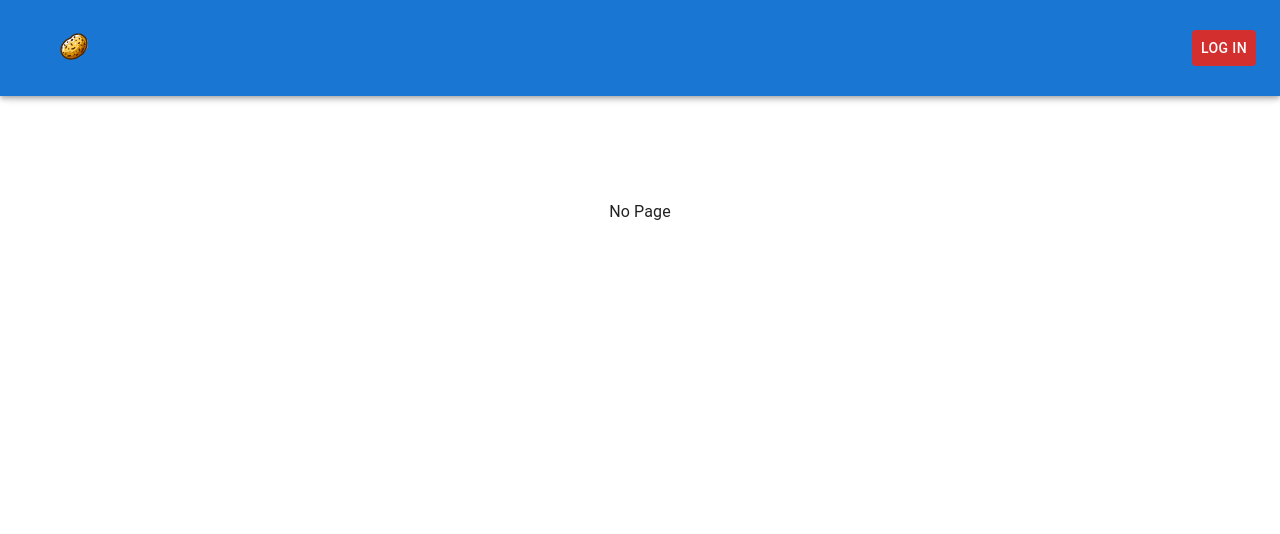
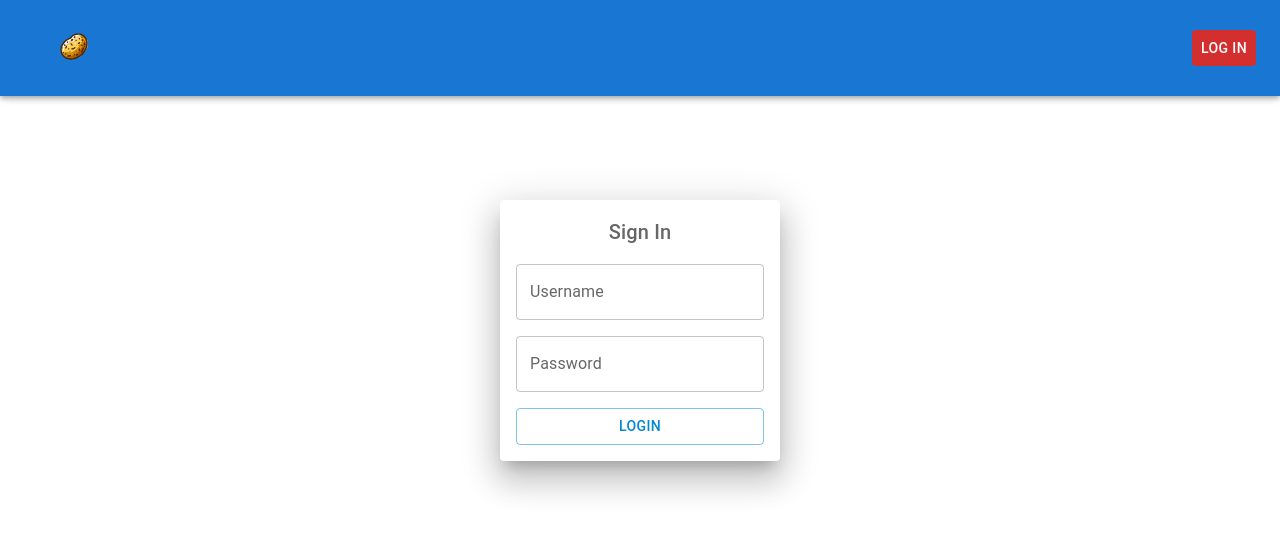
Before and after one commit to MathiasFM/safe_potato, a React (Vite) app in the folder potato/: page /mock in a window 1280 px wide. Shown: the top 534 px of the page. Built offline with nearby package versions, Linux system fonts and the light colour scheme.

Commit message:
mockpage added

```diff
--- a/potato/src/App.tsx
+++ b/potato/src/App.tsx
@@ -6,6 +6,7 @@ import { QueryClient, QueryClientProvider } from 'react-query';
 import { HomePage } from './pages/HomePage';
 import { NoPage } from './pages/NoPage';
 import { Header } from './components/Header/Header';
+import { MockPage } from './pages/MockPage';
 
 const queryClient = new QueryClient();
 
@@ -19,6 +20,7 @@ function App() {
 						<Header />
 						<Routes>
 							<Route path='/' element={<HomePage />} />
+							<Route path='mock' element={<MockPage />} />
 							<Route path='*' element={<NoPage />} />
 						</Routes>
 				</Box>
--- /dev/null
+++ b/potato/src/components/BasePage/BasePage.tsx
@@ -0,0 +1,39 @@
+import { Box, Snackbar, Alert } from "@mui/material";
+import { ReactNode } from "react";
+import useAlert from "../../hook/useAlert";
+
+
+interface BasePageProps {
+	readonly alert: ReturnType<typeof useAlert>;
+	readonly children: ReactNode;
+}
+
+export function BasePage(props: BasePageProps) {
+	const handleClose = (_?: React.SyntheticEvent | Event, reason?: string) => {
+		if (reason === 'clickaway') {
+			return;
+		}
+		props.alert.setIsOpen(false);
+	};
+
+	return (
+		<Box mb={8} height={"100%"}>
+            {props.children}
+			<Snackbar
+				open={props.alert.isOpen}
+				anchorOrigin={{
+					horizontal: 'right',
+					vertical: 'bottom',
+				}}
+				autoHideDuration={10000}
+				onClose={handleClose}
+			>
+				<Alert variant='outlined' severity={props.alert.severity} onClose={handleClose}>
+					{props.alert.message || 'snackbar'}
+				</Alert>
+			</Snackbar>
+		</Box>
+	);
+}
+
+export default BasePage;
--- a/potato/src/components/Buttons/LoginButton/LoginButton.tsx
+++ b/potato/src/components/Buttons/LoginButton/LoginButton.tsx
@@ -14,7 +14,7 @@ function LoginButton() {
   const handleMember = () => {
     console.log("Member");
     setAnchorEl(null);
-    navigate("/member");
+    navigate("/mock");
   }
 
 
--- /dev/null
+++ b/potato/src/hook/useAlert.tsx
@@ -0,0 +1,19 @@
+import { AlertColor } from '@mui/material';
+import { useState } from 'react';
+
+export function useAlert() {
+	const [isOpen, setIsOpen] = useState(false);
+	const [message, setMessage] = useState('');
+	const [severity, setSeverity] = useState<AlertColor>('info');
+
+	return {
+		isOpen,
+		setIsOpen,
+		message,
+		setMessage,
+		severity,
+		setSeverity,
+	};
+}
+
+export default useAlert;
--- /dev/null
+++ b/potato/src/pages/MockPage.tsx
@@ -0,0 +1,51 @@
+import { useState } from "react";
+import BasePage from "../components/BasePage/BasePage";
+import useAlert from "../hook/useAlert";
+import { Button, Card, Container, Stack, TextField, Typography } from "@mui/material";
+
+
+function MockPage() {
+  const alert = useAlert();
+
+  const [username, setUsername] = useState<String>('');
+  const [password, setPassword] = useState<String>('');
+
+  const handleMock = () => {
+    if (username.length > 0 && password === 'test') {
+      alert.setSeverity('success');
+      alert.setMessage('Mocked!');
+    } else if (username.length <= 0 ) {
+      alert.setSeverity('error');
+      alert.setMessage('Username is empty');
+    } else if (password !== 'test') {
+      alert.setSeverity('error');
+      alert.setMessage('Password is wrong');
+    } else {
+      alert.setSeverity('error');
+      alert.setMessage('Unknown error');
+    }
+    alert.setIsOpen(true);
+  }
+
+  return (
+    <BasePage alert={alert}>
+      <Container maxWidth="sm">
+        <Card sx={{
+          color: 'text.secondary',
+          bgcolor: 'background.paper',
+          boxShadow: 20,
+          p: 2,
+         }}>
+          <Stack flexDirection={"column"} gap={2}>
+            <Typography variant="h6">Sign In</Typography>
+            <TextField label="Username" onChange={v => setUsername(v.target.value)} />
+            <TextField label="Password" onChange={v => setPassword(v.target.value)} />
+            <Button onClick={handleMock} variant="outlined" color="info">Login</Button>
+          </Stack>
+        </Card>
+      </Container>
+    </BasePage>
+  )
+}
+
+export { MockPage };
```
